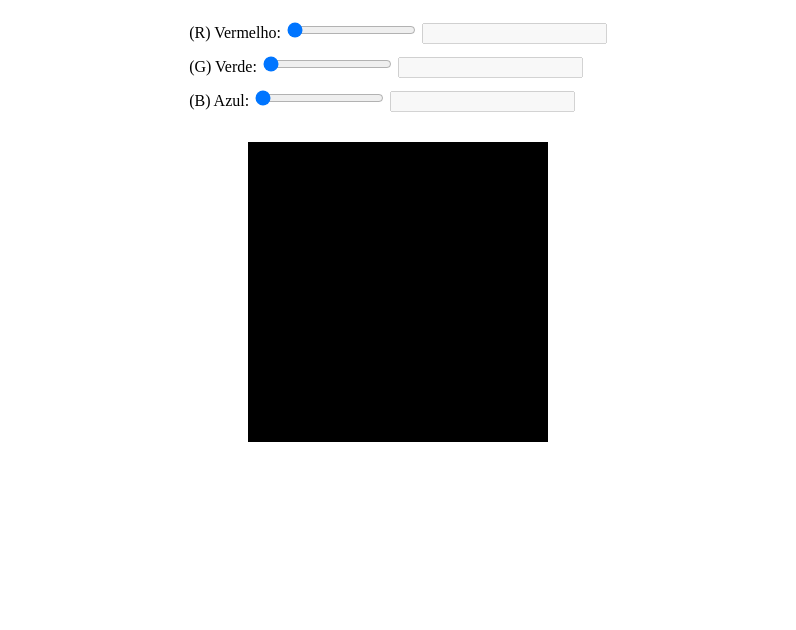
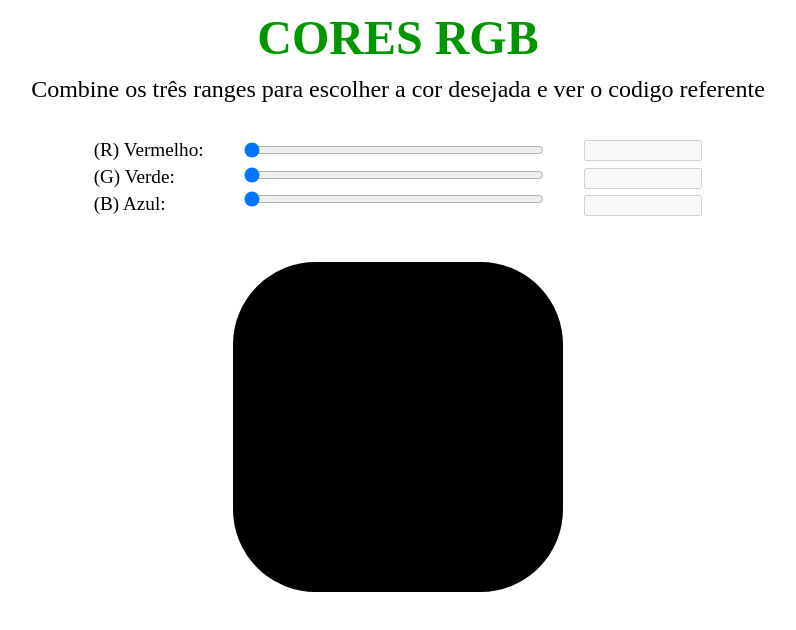
Before and after one commit to rgrrms/modulo1BootcampIGTI_trabalho, a plain HTML site: page index.html in a window 1280 px wide. Shown: the whole page, without its empty margins (242-1038 px from the left). Drawn offline with Linux system fonts and the light colour scheme.

Commit message:
melhorando o css

```diff
--- a/css/styles.css
+++ b/css/styles.css
@@ -4,11 +4,59 @@
   align-items: center;
 }
 
-.container div {
-  margin: 10px;
+.title {
+  font-size: 3em;
+  font-weight: bold;
+  text-align: center;
+  margin-top: 0.3em;
+  margin-bottom: 0.3em;
+  color: rgb(0, 150, 0);
+}
+
+.description {
+  font-size: 1.5em;
+}
+
+.colorInputs {
+  display: flex;
+  margin: 20px;
+}
+
+.colorInputs div {
+  display: flex;
+  flex-direction: column;
+  margin: 0.5em;
+}
+
+.text,
+.ranges,
+.names {
+  padding: 0.5em;
+  font-size: 1.2em;
+}
+
+.names span {
+  padding-bottom: 0.4em;
+  width: 110px;
+}
+
+.ranges input,
+.text input {
+  margin-bottom: 0.5em;
+}
+
+.ranges input {
+  width: 300px;
+  cursor: pointer;
+}
+
+.text input {
+  width: 110px;
 }
 
 #gridColor {
-  width: 300px;
-  height: 300px;
+  width: 20em;
+  height: 20em;
+  border-radius: 25%;
+  border: 5px solid black;
 }
--- a/index.html
+++ b/index.html
@@ -10,21 +10,28 @@
   <body>
     <div class="container">
       <div>
-        <div>
+        <h1 class="title">CORES RGB</h1>
+        <h2 class="description">
+          Combine os três ranges para escolher a cor desejada e ver o codigo
+          referente
+        </h2>
+      </div>
+      <div class="colorInputs">
+        <div class="names">
           <span>(R) Vermelho:</span>
-          <input id="rangeRed" min="0" max="255" value="0" type="range" />
-          <input id="textRed" disabled readonly type="text" />
+          <span>(G) Verde:</span>
+          <span>(B) Azul:</span>
         </div>
 
-        <div>
-          <span>(G) Verde:</span>
+        <div class="ranges">
+          <input id="rangeRed" min="0" max="255" value="0" type="range" />
           <input id="rangeGreen" min="0" max="255" value="0" type="range" />
-          <input id="textGreen" disabled readonly type="text" />
+          <input id="rangeBlue" min="0" max="255" value="0" type="range" />
         </div>
 
-        <div>
-          <span>(B) Azul:</span>
-          <input id="rangeBlue" min="0" max="255" value="0" type="range" />
+        <div class="text">
+          <input id="textRed" disabled readonly type="text" />
+          <input id="textGreen" disabled readonly type="text" />
           <input id="textBlue" disabled readonly type="text" />
         </div>
       </div>
--- a/js/index.js
+++ b/js/index.js
@@ -13,17 +13,13 @@ var gridColor = document.querySelector('#gridColor');
 
 function start() {
   changeColor();
-
   rangeRed.addEventListener('input', redRangeChangeValue);
-
   rangeGreen.addEventListener('input', greenRangeChangeValue);
-
   rangeBlue.addEventListener('input', blueRangeChangeValue);
 }
 
 function redRangeChangeValue(event) {
   redValue = event.target.value;
-
   inputRed.value = redValue;
 
   changeColor();
@@ -31,7 +27,6 @@ function redRangeChangeValue(event) {
 
 function greenRangeChangeValue(event) {
   greenValue = event.target.value;
-
   inputGreen.value = greenValue;
 
   changeColor();
@@ -39,7 +34,6 @@ function greenRangeChangeValue(event) {
 
 function blueRangeChangeValue(event) {
   blueValue = event.target.value;
-
   inputBlue.value = blueValue;
 
   changeColor();
```
